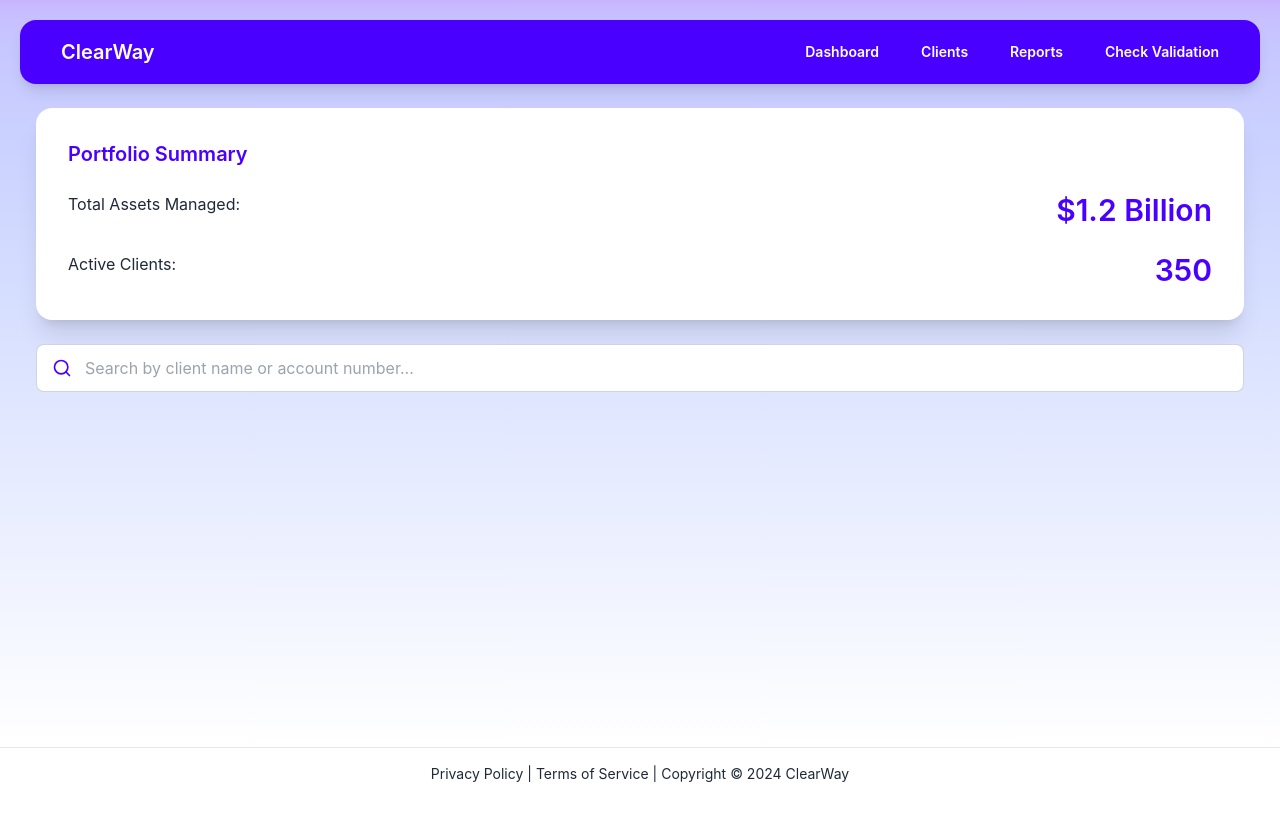
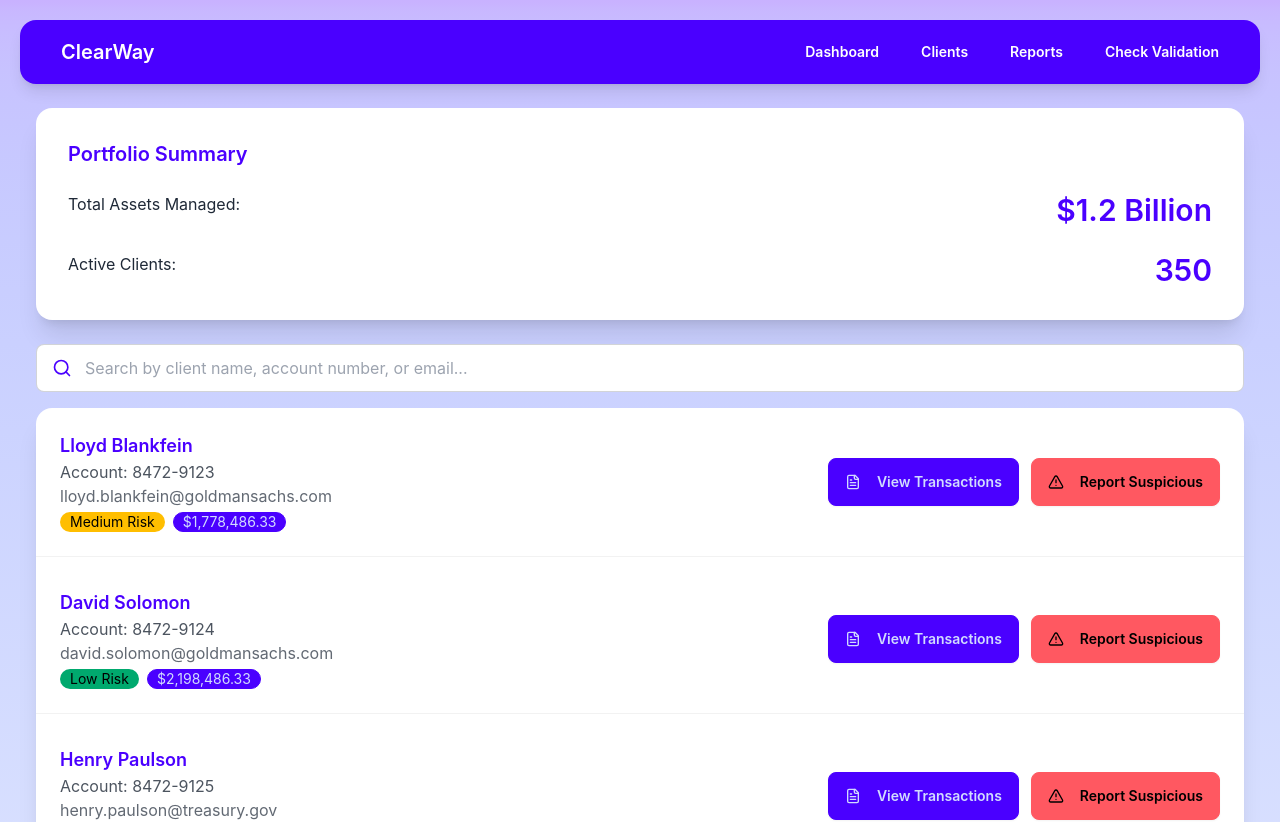
Before and after one commit to sudocanttype/HACKUTD2024, a React (Create React App) app in the folder frontend/: page /Sahas/page in a window 1280 px wide. Shown: the top 822 px of the page. Before the commit the page ends 800 px from the top, so only its background shows below. Built offline with nearby package versions, Linux system fonts and the light colour scheme.

Commit message:
Update page.js

```diff
--- a/frontend/src/Sahas/page.js
+++ b/frontend/src/Sahas/page.js
@@ -6,42 +6,181 @@ const Page = () => {
   const assetsManaged = '$1.2 Billion';
   const activeClients = 350;
 
-  // Mock transaction data for each client
+  const clients = [
+    {
+      id: 1,
+      name: "Lloyd Blankfein",
+      accountNumber: "8472-9123",
+      ssn: "555-34-5678",
+      birthday: "1954-09-20",
+      address: "200 West Street, New York, NY, USA",
+      email: "lloyd.blankfein@goldmansachs.com",
+      phone: "212-555-1234",
+      balance: 1778486.33,
+      riskLevel: "Medium"
+    },
+    {
+      id: 2,
+      name: "David Solomon",
+      accountNumber: "8472-9124",
+      ssn: "555-98-1234",
+      birthday: "1962-01-01",
+      address: "200 West Street, New York, NY, USA",
+      email: "david.solomon@goldmansachs.com",
+      phone: "212-555-5678",
+      balance: 2198486.33,
+      riskLevel: "Low"
+    },
+    {
+      id: 3,
+      name: "Henry Paulson",
+      accountNumber: "8472-9125",
+      ssn: "555-22-4352",
+      birthday: "1946-03-28",
+      address: "1775 I Street NW, Washington, D.C., USA",
+      email: "henry.paulson@treasury.gov",
+      phone: "212-555-6789",
+      balance: 1806046.71,
+      riskLevel: "Low"
+    },
+    {
+      id: 4,
+      name: "Gary Cohn",
+      accountNumber: "8472-9126",
+      ssn: "555-32-4951",
+      birthday: "1960-08-25",
+      address: "200 West Street, New York, NY, USA",
+      email: "gary.cohn@goldmansachs.com",
+      phone: "212-555-1122",
+      balance: 3681619.00,
+      riskLevel: "High"
+    },
+    {
+      id: 5,
+      name: "Jim O'Neill",
+      accountNumber: "8472-9127",
+      ssn: "555-43-5012",
+      birthday: "1957-12-04",
+      address: "200 West Street, New York, NY, USA",
+      email: "jim.oneill@goldmansachs.com",
+      phone: "212-555-3344",
+      balance: 5830065.24,
+      riskLevel: "Medium"
+    },
+    {
+      id: 6,
+      name: "Ruth Porat",
+      accountNumber: "8472-9128",
+      ssn: "555-54-6720",
+      birthday: "1957-09-22",
+      address: "200 West Street, New York, NY, USA",
+      email: "ruth.porat@goldmansachs.com",
+      phone: "212-555-5566",
+      balance: 6337625.60,
+      riskLevel: "Low"
+    },
+    {
+      id: 7,
+      name: "Stephen Scherr",
+      accountNumber: "8472-9129",
+      ssn: "555-65-4321",
+      birthday: "1962-06-12",
+      address: "200 West Street, New York, NY, USA",
+      email: "stephen.scherr@goldmansachs.com",
+      phone: "212-555-7788",
+      balance: 3473019.87,
+      riskLevel: "Medium"
+    },
+    {
+      id: 8,
+      name: "Shannon Oshaughnessy",
+      accountNumber: "8472-9130",
+      ssn: "555-76-1542",
+      birthday: "1970-02-15",
+      address: "200 West Street, New York, NY, USA",
+      email: "shannon.oshaughnessy@goldmansachs.com",
+      phone: "212-555-9911",
+      balance: 6303050.37,
+      riskLevel: "High"
+    },
+    {
+      id: 9,
+      name: "Peter Weill",
+      accountNumber: "8472-9131",
+      ssn: "555-85-6789",
+      birthday: "1944-07-03",
+      address: "200 West Street, New York, NY, USA",
+      email: "peter.weill@goldmansachs.com",
+      phone: "212-555-1234",
+      balance: 4421005.06,
+      riskLevel: "Low"
+    },
+    {
+      id: 10,
+      name: "Mark Schwartz",
+      accountNumber: "8472-9132",
+      ssn: "555-12-9876",
+      birthday: "1958-05-21",
+      address: "200 West Street, New York, NY, USA",
+      email: "mark.schwartz@goldmansachs.com",
+      phone: "212-555-4321",
+      balance: 2996634.22,
+      riskLevel: "Medium"
+    }
+  ];
+
   const clientTransactions = {
-    '8472-9123': [ // Sarah Johnson
+    '8472-9123': [
       { id: 1, date: '2024-03-15', amount: 50000, type: 'Deposit', status: 'Completed' },
       { id: 2, date: '2024-03-10', amount: -15000, type: 'Withdrawal', status: 'Completed' },
       { id: 3, date: '2024-03-05', amount: 25000, type: 'Investment', status: 'Pending' },
     ],
-    '8472-9124': [ // Michael Chen
+    '8472-9124': [
       { id: 4, date: '2024-03-14', amount: 100000, type: 'Transfer', status: 'Completed' },
       { id: 5, date: '2024-03-09', amount: -30000, type: 'Withdrawal', status: 'Failed' },
       { id: 6, date: '2024-03-01', amount: 75000, type: 'Deposit', status: 'Completed' },
     ],
-    '8472-9125': [ // Emily Rodriguez
+    '8472-9125': [
       { id: 7, date: '2024-03-13', amount: 20000, type: 'Investment', status: 'Completed' },
       { id: 8, date: '2024-03-08', amount: -5000, type: 'Withdrawal', status: 'Completed' },
       { id: 9, date: '2024-03-03', amount: 15000, type: 'Deposit', status: 'Completed' },
     ],
-    '8472-9126': [ // David Kim
+    '8472-9126': [
       { id: 10, date: '2024-03-12', amount: 200000, type: 'Transfer', status: 'Pending' },
       { id: 11, date: '2024-03-07', amount: -50000, type: 'Withdrawal', status: 'Completed' },
       { id: 12, date: '2024-03-02', amount: 150000, type: 'Deposit', status: 'Completed' },
     ],
-    '8472-9127': [ // Rachel Thompson
+    '8472-9127': [
       { id: 13, date: '2024-03-11', amount: 30000, type: 'Investment', status: 'Completed' },
       { id: 14, date: '2024-03-06', amount: -10000, type: 'Withdrawal', status: 'Failed' },
       { id: 15, date: '2024-03-04', amount: 25000, type: 'Deposit', status: 'Completed' },
     ],
+    '8472-9128': [
+      { id: 16, date: '2024-03-15', amount: 60000, type: 'Investment', status: 'Completed' },
+      { id: 17, date: '2024-03-10', amount: -20000, type: 'Withdrawal', status: 'Completed' },
+      { id: 18, date: '2024-03-05', amount: 40000, type: 'Deposit', status: 'Pending' },
+    ],
+    '8472-9129': [
+      { id: 19, date: '2024-03-14', amount: 80000, type: 'Transfer', status: 'Completed' },
+      { id: 20, date: '2024-03-09', amount: -25000, type: 'Withdrawal', status: 'Failed' },
+      { id: 21, date: '2024-03-01', amount: 65000, type: 'Deposit', status: 'Completed' },
+    ],
+    '8472-9130': [
+      { id: 22, date: '2024-03-13', amount: 45000, type: 'Investment', status: 'Completed' },
+      { id: 23, date: '2024-03-08', amount: -15000, type: 'Withdrawal', status: 'Completed' },
+      { id: 24, date: '2024-03-03', amount: 35000, type: 'Deposit', status: 'Completed' },
+    ],
+    '8472-9131': [
+      { id: 25, date: '2024-03-12', amount: 150000, type: 'Transfer', status: 'Pending' },
+      { id: 26, date: '2024-03-07', amount: -40000, type: 'Withdrawal', status: 'Completed' },
+      { id: 27, date: '2024-03-02', amount: 120000, type: 'Deposit', status: 'Completed' },
+    ],
+    '8472-9132': [
+      { id: 28, date: '2024-03-11', amount: 70000, type: 'Investment', status: 'Completed' },
+      { id: 29, date: '2024-03-06', amount: -30000, type: 'Withdrawal', status: 'Failed' },
+      { id: 30, date: '2024-03-04', amount: 55000, type: 'Deposit', status: 'Completed' },
+    ],
   };
-
-  const clients = [
-    { id: 1, name: 'Sarah Johnson', accountNumber: '8472-9123', riskLevel: 'Low' },
-    { id: 2, name: 'Michael Chen', accountNumber: '8472-9124', riskLevel: 'Medium' },
-    { id: 3, name: 'Emily Rodriguez', accountNumber: '8472-9125', riskLevel: 'Low' },
-    { id: 4, name: 'David Kim', accountNumber: '8472-9126', riskLevel: 'High' },
-    { id: 5, name: 'Rachel Thompson', accountNumber: '8472-9127', riskLevel: 'Medium' }
-  ];
 
   const [searchTerm, setSearchTerm] = useState('');
   const [searchResults, setSearchResults] = useState([]);
@@ -55,16 +194,17 @@ const Page = () => {
     const searchValue = event.target.value.toLowerCase();
     setSearchTerm(searchValue);
 
-    if (searchValue.length >= 2) {
-      const filtered = clients.filter((client) =>
+    if (searchValue.length >= 1) {
+      const filtered = clients.filter(client =>
         client.name.toLowerCase().includes(searchValue) ||
-        client.accountNumber.includes(searchValue)
+        client.accountNumber.includes(searchValue) ||
+        client.email.toLowerCase().includes(searchValue)
       );
       setSearchResults(filtered);
       setShowResults(true);
     } else {
-      setShowResults(false);
-      setSearchResults([]);
+      setShowResults(true);
+      setSearchResults(clients);
     }
   };
 
@@ -108,6 +248,18 @@ const Page = () => {
     }
   };
 
+  const formatCurrency = (amount) => {
+    return new Intl.NumberFormat('en-US', {
+      style: 'currency',
+      currency: 'USD'
+    }).format(amount);
+  };
+
+  React.useEffect(() => {
+    setSearchResults(clients);
+    setShowResults(true);
+  }, []);
+
   return (
     <div className="min-h-screen flex flex-col">
       <div className="flex-grow p-5 bg-gradient-to-b from-primary/30 to-base-100">
@@ -147,24 +299,37 @@ const Page = () => {
             </div>
             <input
               type="text"
-              placeholder="Search by client name or account number..."
+              placeholder="Search by client name, account number, or email..."
               value={searchTerm}
               onChange={handleSearch}
               className="input input-bordered w-full pl-12 focus:input-primary"
             />
           </div>
 
-          {/* Search Results */}
+          {/* Search Results (continuing from showResults &&) */}
           {showResults && (
             <div className="mt-4 card bg-base-100 shadow-xl">
               <div className="card-body p-0">
                 {searchResults.length > 0 ? (
                   searchResults.map((client) => (
-                    <div key={client.id} className="p-6 border-b border-base-200 last:border-none">
+                    <div key={client.id} className="p-6 border-b border-base-200 last:border-none hover:bg-base-200/50">
                       <div className="flex items-center justify-between">
                         <div>
                           <h3 className="font-semibold text-lg text-primary">{client.name}</h3>
                           <p className="text-base-content/80">Account: {client.accountNumber}</p>
+                          <p className="text-base-content/70">{client.email}</p>
+                          <div className="flex gap-2 mt-1">
+                            <span className={`badge ${
+                              client.riskLevel === 'High' ? 'badge-error' :
+                              client.riskLevel === 'Medium' ? 'badge-warning' :
+                              'badge-success'
+                            }`}>
+                              {client.riskLevel} Risk
+                            </span>
+                            <span className="badge badge-primary">
+                              {formatCurrency(client.balance)}
+                            </span>
+                          </div>
                         </div>
                         <div className="flex gap-3">
                           <button
@@ -233,9 +398,11 @@ const Page = () => {
                       <td>{new Date(transaction.date).toLocaleDateString()}</td>
                       <td>{transaction.type}</td>
                       <td className={transaction.amount < 0 ? 'text-error' : 'text-success'}>
-                        ${Math.abs(transaction.amount).toLocaleString()}
+                        {formatCurrency(Math.abs(transaction.amount))}
                       </td>
-                      <td className={getStatusColor(transaction.status)}>{transaction.status}</td>
+                      <td className={getStatusColor(transaction.status)}>
+                        {transaction.status}
+                      </td>
                     </tr>
                   ))}
                 </tbody>
@@ -254,18 +421,35 @@ const Page = () => {
         <dialog id="fraud_modal" className="modal">
           <div className="modal-box">
             <h3 className="font-bold text-lg text-primary">Report Suspicious Activity</h3>
+            {selectedClient && (
+              <div className="my-4">
+                <p className="font-medium">Client: {selectedClient.name}</p>
+                <p className="text-sm text-base-content/70">Account: {selectedClient.accountNumber}</p>
+              </div>
+            )}
             <div className="alert alert-error mt-4">
               <AlertTriangle className="h-4 w-4" />
               <div>
                 <h4 className="font-bold">Important Notice</h4>
                 <p className="text-sm">
                   This will flag the account for immediate review by our compliance team.
+                  Please ensure you have sufficient evidence before proceeding.
                 </p>
               </div>
             </div>
+            <div className="form-control mt-4">
+              <label className="label">
+                <span className="label-text">Reason for Report</span>
+              </label>
+              <textarea
+                className="textarea textarea-bordered h-24"
+                placeholder="Describe the suspicious activity..."
+              ></textarea>
+            </div>
             <div className="modal-action">
-              <form method="dialog">
-                <button className="btn btn-error">Close</button>
+              <form method="dialog" className="flex gap-2">
+                <button className="btn btn-ghost">Cancel</button>
+                <button className="btn btn-error">Submit Report</button>
               </form>
             </div>
           </div>
```
